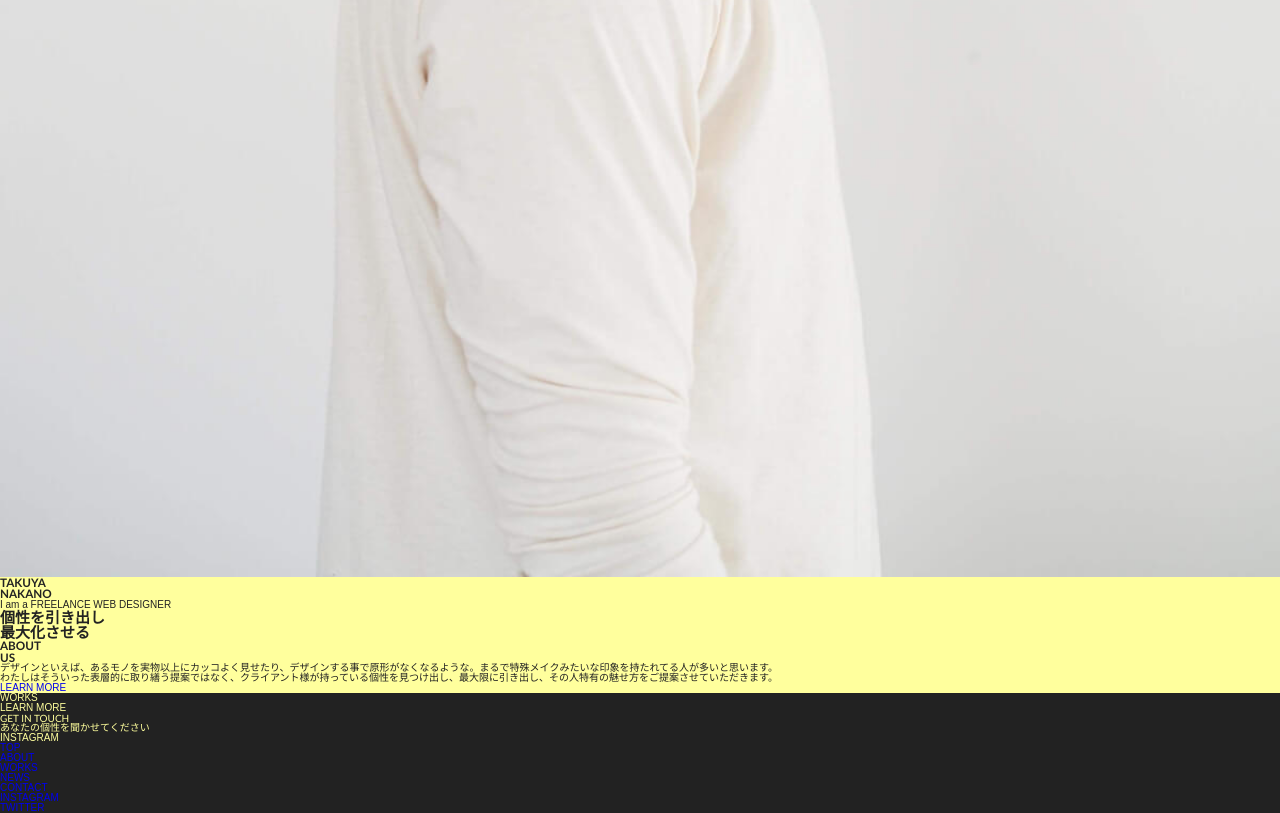
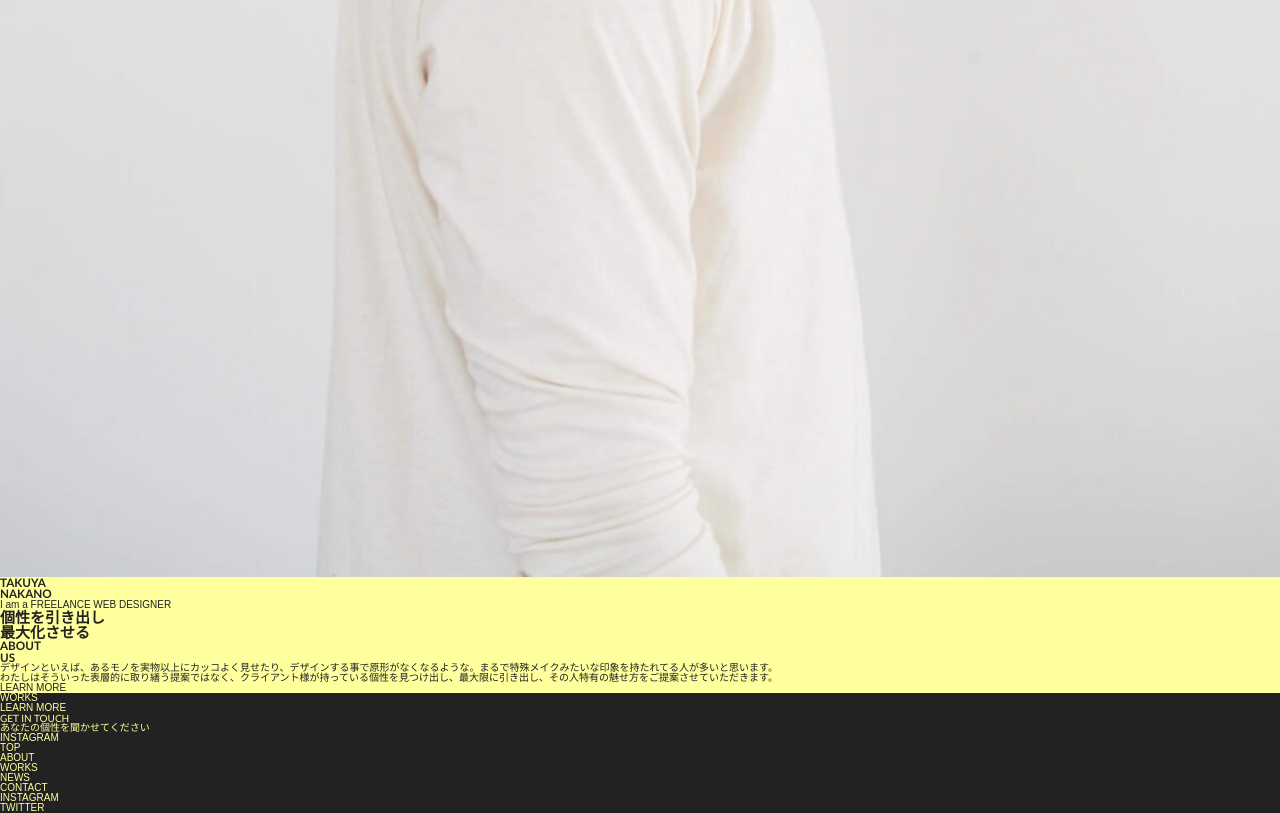
Before and after one commit to Taka0010/yamataka_port, a website built with Parcel: page index.html in a window 1280 px wide. Shown: the part 1150-1963 px from the top of the page. Built offline with nearby package versions, Linux system fonts and the light colour scheme; files whose address does not match are found by name.

Commit message:
リンク文字色

```diff
--- a/scss/layout/_base.scss
+++ b/scss/layout/_base.scss
@@ -2,10 +2,16 @@
 .fstSeg {
   background-color: $color-main;
   color: $color-sub;
+  a {
+    color: $color-sub;
+  }
 }
 .secSeg {
   background-color: $color-sub;
   color: $color-main;
+  a {
+    color: $color-main;
+  }
 }
 //テキスト共通設定。
 body {
```
Also changed, not shown: css/style.css.
